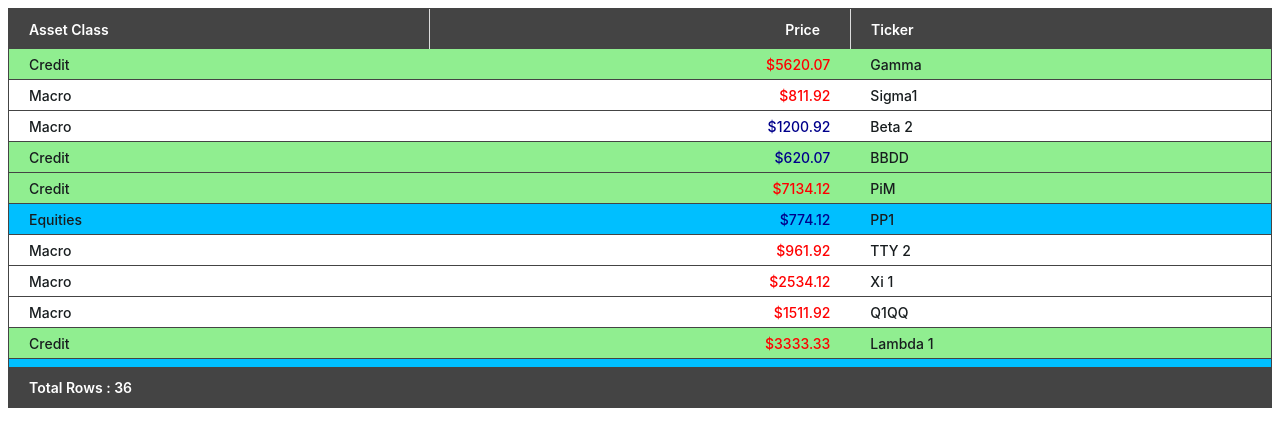
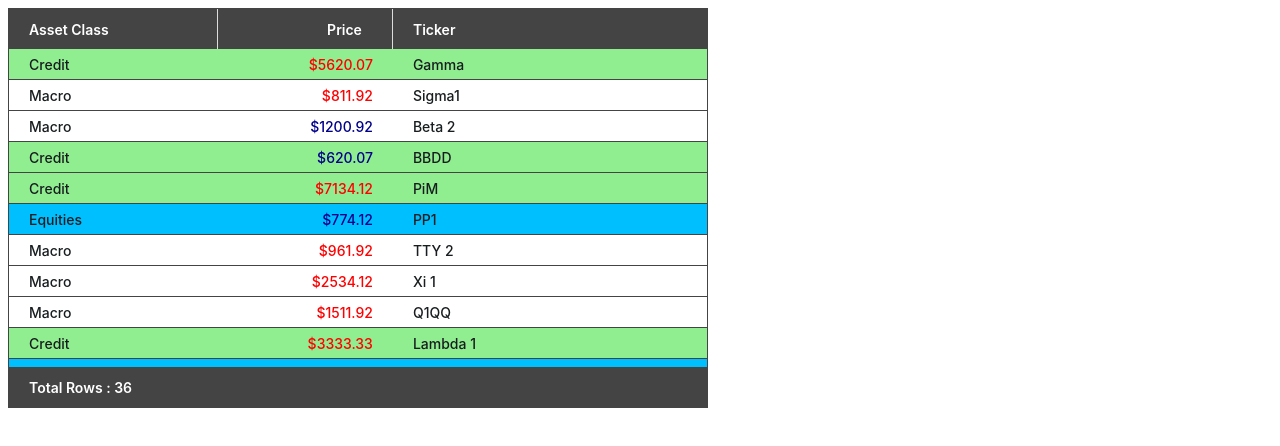
Before and after one commit to sakibahmed/typescript-react-project, a React (Create React App) app: page / in a window 1280 px wide. Shown: the top 446 px of the page. Built offline with nearby package versions, Linux system fonts and the light colour scheme.

Commit message:
code change 5

```diff
--- a/src/App.tsx
+++ b/src/App.tsx
@@ -58,6 +58,13 @@ const columnDefinitions = [
 
         return result * factor;
       });
+    },
+    cellStyle: () => {
+      return {
+        flexBasis: '30%',
+        flexShrink: 0,
+        flexGrow: 0
+      }
     }
   },
   {
@@ -69,23 +76,24 @@ const columnDefinitions = [
      return '$'+ Math.abs(value);
     },
     cellStyle: (value: any) => {
+      let style: any = {
+        flexBasis: '25%',
+        flexShrink: 0,
+        flexGrow: 0
+      };
       if(value > 0){
-        return {
-          color: 'darkblue'
-        };
+        style.color = 'darkblue';
       }
       if(value < 0){
-        return {
-          color: 'red'
-        };
+        style.color = 'red';
       }
-      return null;
+      return style;
     }
   },
   {
     columnName: 'Ticker',
     field: 'ticker',
-    sortable: true
+    sortable: true,
   },
 ];
 
@@ -97,6 +105,7 @@ const gridOptions = {
   headerHeight: 40,
   footerHeight: 40,
   gridHeight: 400,
+  gridWidth: 700,
   setRowStyle: (data: any) => {
     if(data.assetClass === 'Equities'){
       return {backgroundColor: 'deepskyblue'};
--- a/src/data-grid/DataGrid.tsx
+++ b/src/data-grid/DataGrid.tsx
@@ -6,14 +6,14 @@ import './DataGrid.css';
 
 const DataGrid = (props: any) => {
     const [rows, setRows] = useState(props.rowData),
-        { gridHeight,footerHeight } = props.gridOptions;
+        { gridHeight,footerHeight, gridWidth } = props.gridOptions;
 
     const sortHandler = useCallback( (data: any) => {
         setRows(data)
     }, []);
 
     return (
-        <div className="data-grid-container"  style={{height: gridHeight}}>
+        <div className="data-grid-container"  style={{height: gridHeight, width: gridWidth }}>
             <DataGridHeader {...props} gridRowData={rows} sortHandler={sortHandler} />
             <DataGridBody {...props}  gridRowData={rows} />
             <DataGridFooter numberOfRows={rows.length} footerHeight={footerHeight}/>
--- a/src/data-grid/DataGridBody.tsx
+++ b/src/data-grid/DataGridBody.tsx
@@ -1,5 +1,4 @@
-
- const cellFormatters: any = {},
+const cellFormatters: any = {},
         cellStyles: any = {},
         classNames: any = {};
 
@@ -11,16 +10,17 @@ const populateFields = (columnDefinitions: any) => {
     }
 }
 
+
+const getCellStyle = (field: any, value: any) => {
+    return cellStyles[field] ? cellStyles[field](value) : null;
+}
+
 const DataGridBody = (props: any) => {
     const  { gridRowData, gridOptions } = props,
             { setRowStyle, columnDefinitions, rowHeight,
             headerHeight, gridHeight, footerHeight } = gridOptions;
 
     populateFields(columnDefinitions);
-
-    const getCellStyle = (field: any, value: any) => {
-        return cellStyles[field] ? cellStyles[field](value) : null;
-    }
 
     const getCellFormatter = (field: any, value: any) => {
         return cellFormatters[field] ? cellFormatters[field](value) : value;
--- a/src/data-grid/DataGridHeader.tsx
+++ b/src/data-grid/DataGridHeader.tsx
@@ -1,5 +1,3 @@
-import { useCallback, useEffect } from "react";
-
 const sortColumnMap: any = {},
       classNames: any = {};
 
@@ -11,6 +9,13 @@ const populateClassNames = (columnDefinitions: any) => {
 
 const getCustomClassName = (field: any) => {
     return classNames[field] ? classNames[field]: '';
+}
+
+const getCellStyle = (getStyle:any) => {
+    if(getStyle){
+        return getStyle();
+    }
+    return {};
 }
 
 const DataGridHeader = (props : any) => {
@@ -77,7 +82,7 @@ const DataGridHeader = (props : any) => {
                 columnDefinitions.map((col: any, index: number) => {
                     return (
                         <div className={`data-grid-header-cell data-grid-cell ${getCustomClassName(col.field)}`}  key={index}
-                            style={{height: headerHeight}}
+                            style={{height: headerHeight, ...getCellStyle(col.cellStyle)}}
                             onClick={ (event: any) =>  sortFn(event,col)}>
 
                            <div className="data-grid-header-cell-label">
```
